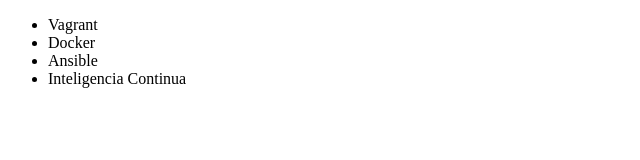
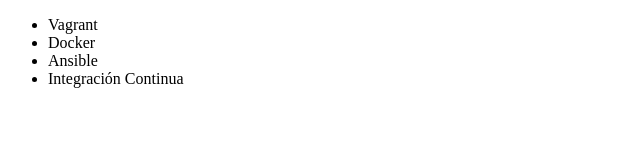
Before and after one commit to AlexisDiazS/Alura-Git, a plain HTML site: page index.html in a window 1280 px wide. Shown: the full height of the page, 0-640 px from the left. Drawn offline with Linux system fonts and the light colour scheme.

Commit message:
Arreglado titulo curso Integración Continua

```diff
--- a/index.html
+++ b/index.html
@@ -11,7 +11,7 @@
             <li>Vagrant</li>
             <li>Docker</li>
             <li>Ansible</li>
-            <li>Inteligencia Continua</li>
+            <li>Integración Continua</li>
         </ul>
 
     </body>
```
